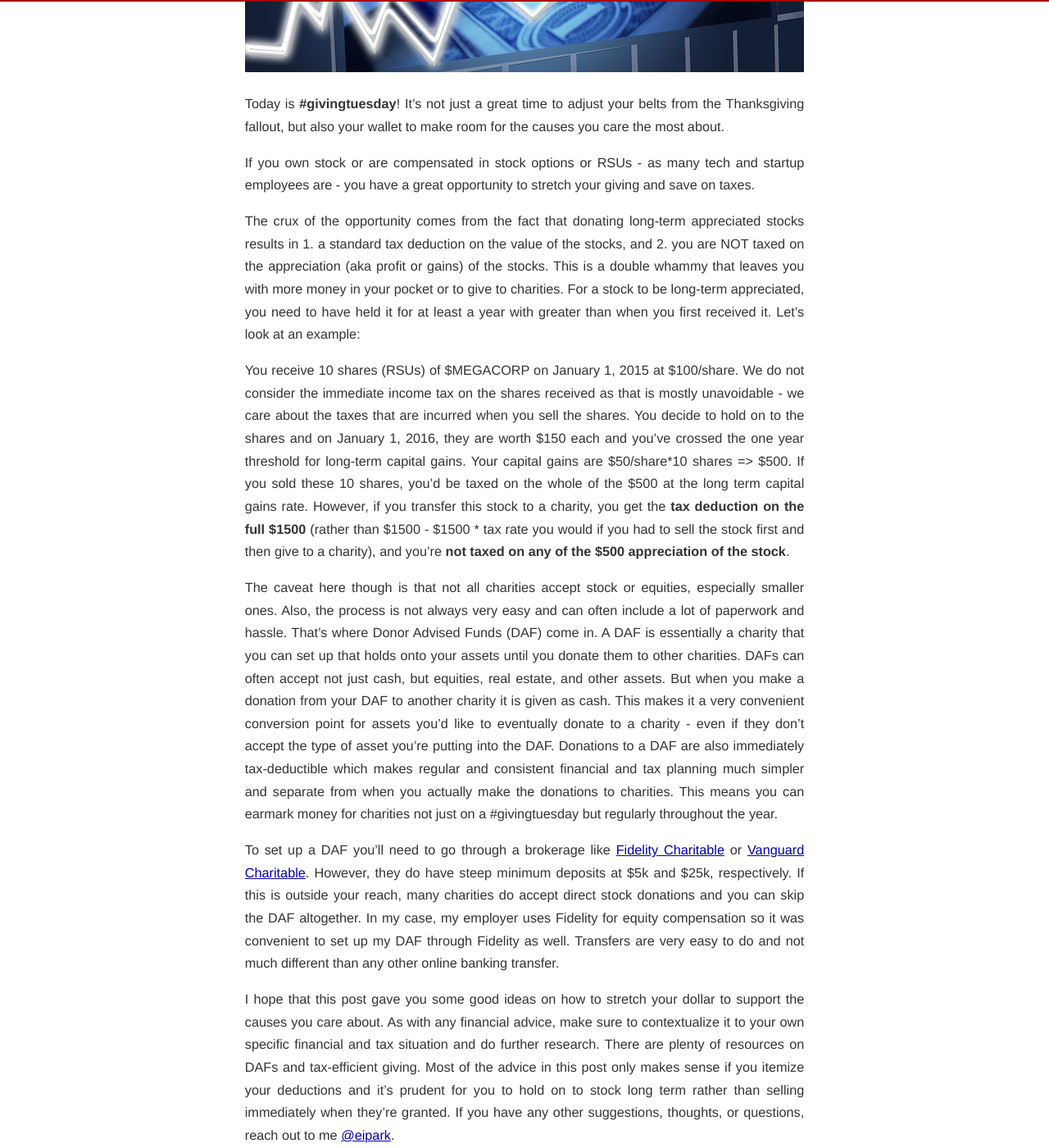
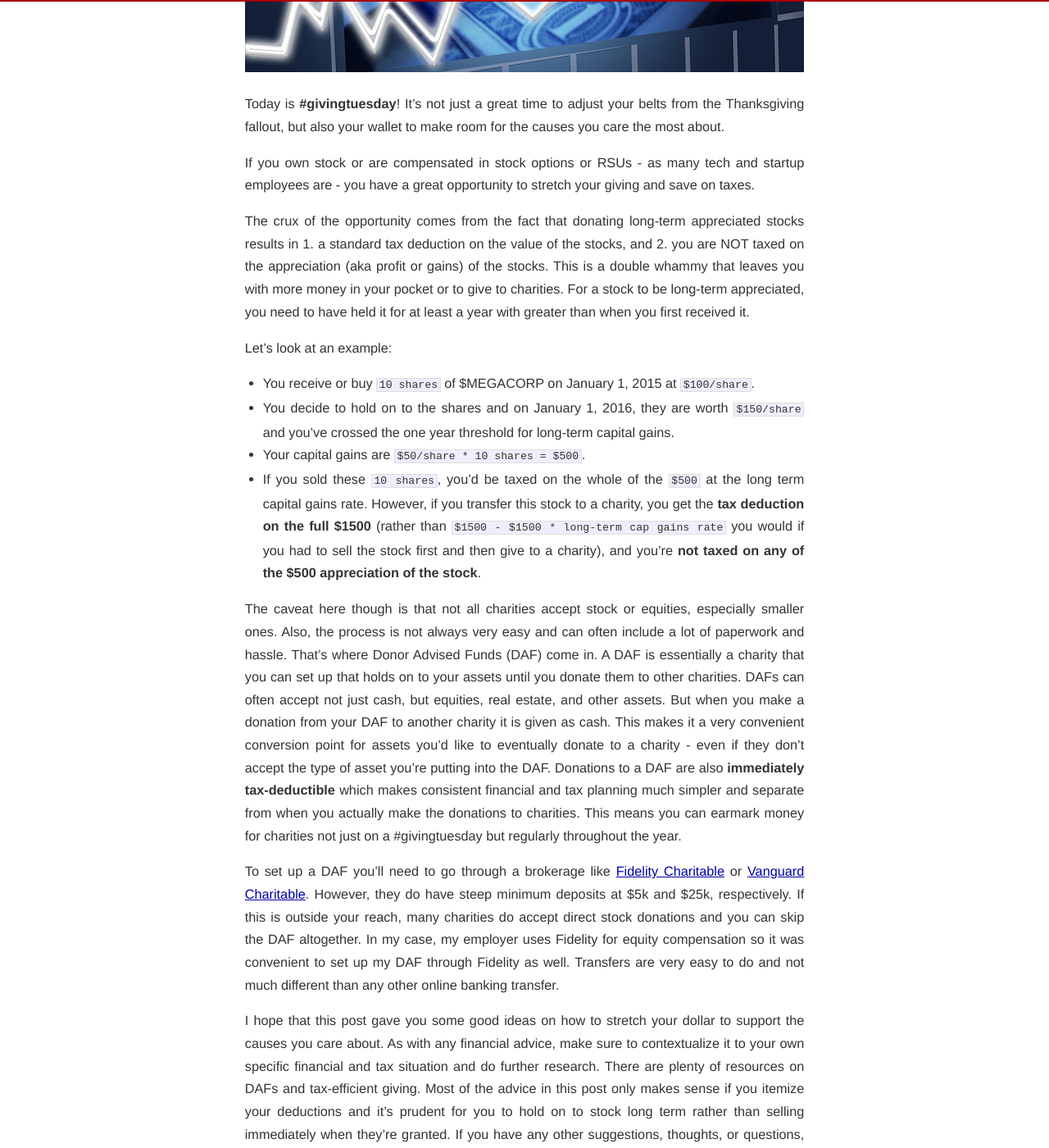
Before and after one commit to eipark/eipark.github.io, a Jekyll site: the page built from _posts/2016-11-29-maximize-giving-with-stocks-and-donor-advised-funds.markdown, in a window 1280 px wide and 1400 px high, scrolled down 491 px. Shown: the whole window at 82% size. Built offline with Jekyll 4.4.1, drawn with Linux system fonts in a browser that asks for light colours; comment, search, counter and statistics services are not loaded; some of the changed text lies outside the part shown.

Commit message:
post edits

```diff
--- a/_posts/2016-11-29-maximize-giving-with-stocks-and-donor-advised-funds.markdown
+++ b/_posts/2016-11-29-maximize-giving-with-stocks-and-donor-advised-funds.markdown
@@ -10,14 +10,19 @@ Today is __#givingtuesday__! It’s not just a great time to adjust your belts f
 
 If you own stock or are compensated in stock options or RSUs - as many tech and startup employees are - you have a great opportunity to stretch your giving and save on taxes.
 
-The crux of the opportunity comes from the fact that donating long-term appreciated stocks results in 1. a standard tax deduction on the value of the stocks, and 2. you are NOT taxed on the appreciation (aka profit or gains) of the stocks. This is a double whammy that leaves you with more money in your pocket or to give to charities. For a stock to be long-term appreciated, you need to have held it for at least a year with greater than when you first received it. Let’s look at an example:
+The crux of the opportunity comes from the fact that donating long-term appreciated stocks results in 1. a standard tax deduction on the value of the stocks, and 2. you are NOT taxed on the appreciation (aka profit or gains) of the stocks. This is a double whammy that leaves you with more money in your pocket or to give to charities. For a stock to be long-term appreciated, you need to have held it for at least a year with greater than when you first received it.
 
-You receive 10 shares (RSUs) of $MEGACORP on January 1, 2015 at $100/share. We do not consider the immediate income tax on the shares received as that is mostly unavoidable - we care about the taxes that are incurred when you sell the shares. You decide to hold on to the shares and on January 1, 2016, they are worth $150 each and you've crossed the one year threshold for long-term capital gains. Your capital gains are $50/share*10 shares => $500. If you sold these 10 shares, you’d be taxed on the whole of the $500 at the long term capital gains rate. However, if you transfer this stock to a charity, you get the __tax deduction on the full $1500__ (rather than $1500 - $1500 * tax rate you would if you had to sell the stock first and then give to a charity), and you’re __not taxed on any of the $500 appreciation of the stock__.
+Let’s look at an example:
 
-The caveat here though is that not all charities accept stock or equities, especially smaller ones. Also, the process is not always very easy and can often include a lot of paperwork and hassle. That's where Donor Advised Funds (DAF) come in. A DAF is essentially a charity that you can set up that holds onto your assets until you donate them to other charities. DAFs can often accept not just cash, but equities, real estate, and other assets. But when you make a donation from your DAF to another charity it is given as cash. This makes it a very convenient conversion point for assets you’d like to eventually donate to a charity - even if they don’t accept the type of asset you’re putting into the DAF.  Donations to a DAF are also immediately tax-deductible which makes regular and consistent financial and tax planning much simpler and separate from when you actually make the donations to charities. This means you can earmark money for charities not just on a #givingtuesday but regularly throughout the year.
+* You receive or buy `10 shares` of $MEGACORP on January 1, 2015 at `$100/share`.
+* You decide to hold on to the shares and on January 1, 2016, they are worth `$150/share` and you've crossed the one year threshold for long-term capital gains.
+* Your capital gains are `$50/share * 10 shares = $500`.
+* If you sold these `10 shares`, you’d be taxed on the whole of the `$500` at the long term capital gains rate. However, if you transfer this stock to a charity, you get the __tax deduction on the full $1500__ (rather than `$1500 - $1500 * long-term cap gains rate` you would if you had to sell the stock first and then give to a charity), and you’re __not taxed on any of the $500 appreciation of the stock__.
 
-To set up a DAF you’ll need to go through a brokerage like [Fidelity Charitable](https://fidelitycharitable.org) or [Vanguard Charitable](https://vanguardcharitable.org). However, they do have steep minimum deposits at $5k and $25k, respectively. If this is outside your reach, many charities do accept direct stock donations and you can skip the DAF altogether. In my case, my employer uses Fidelity for equity compensation so it was convenient to set up my DAF through Fidelity as well. Transfers are very easy to do and not much different than any other online banking transfer.
+The caveat here though is that not all charities accept stock or equities, especially smaller ones. Also, the process is not always very easy and can often include a lot of paperwork and hassle. That's where Donor Advised Funds (DAF) come in. A DAF is essentially a charity that you can set up that holds on to your assets until you donate them to other charities. DAFs can often accept not just cash, but equities, real estate, and other assets. But when you make a donation from your DAF to another charity it is given as cash. This makes it a very convenient conversion point for assets you’d like to eventually donate to a charity - even if they don’t accept the type of asset you’re putting into the DAF.  Donations to a DAF are also __immediately tax-deductible__ which makes consistent financial and tax planning much simpler and separate from when you actually make the donations to charities. This means you can earmark money for charities not just on a #givingtuesday but regularly throughout the year.
 
-I hope that this post gave you some good ideas on how to stretch your dollar to support the causes you care about. As with any financial advice, make sure to contextualize it to your own specific financial and tax situation and do further research. There are plenty of resources on DAFs and tax-efficient giving. Most of the advice in this post only makes sense if you itemize your deductions and it’s prudent for you to hold on to stock long term rather than selling immediately when they’re granted. If you have any other suggestions, thoughts, or questions, reach out to me [@eipark](https://twitter.com/eipark).
+To set up a DAF you’ll need to go through a brokerage like <a href="https://fidelitycharitable.org" target="_blank">Fidelity Charitable</a> or <a href="https://vanguardcharitable.org" target="_blank">Vanguard Charitable</a>. However, they do have steep minimum deposits at $5k and $25k, respectively. If this is outside your reach, many charities do accept direct stock donations and you can skip the DAF altogether. In my case, my employer uses Fidelity for equity compensation so it was convenient to set up my DAF through Fidelity as well. Transfers are very easy to do and not much different than any other online banking transfer.
+
+I hope that this post gave you some good ideas on how to stretch your dollar to support the causes you care about. As with any financial advice, make sure to contextualize it to your own specific financial and tax situation and do further research. There are plenty of resources on DAFs and tax-efficient giving. Most of the advice in this post only makes sense if you itemize your deductions and it’s prudent for you to hold on to stock long term rather than selling immediately when they’re granted. If you have any other suggestions, thoughts, or questions, reach out to me via email or twitter.
 
 Happy #givingtuesday!
```
